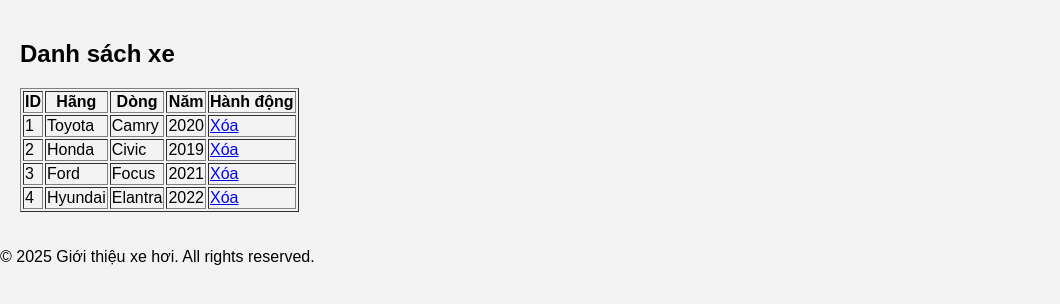
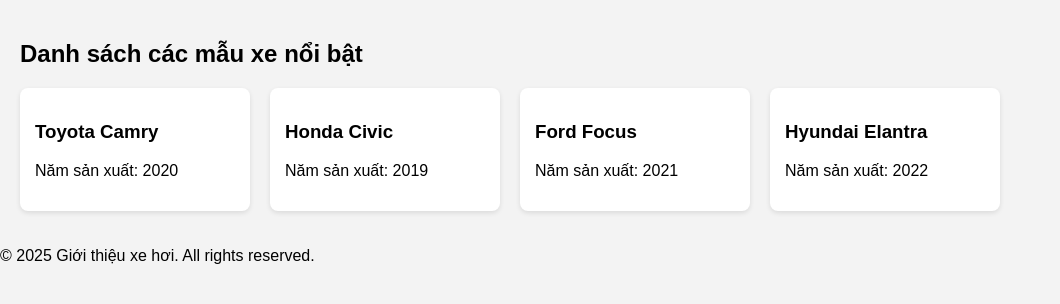
Before and after one commit to NguyenCoZy/web_flask, a Flask app: page / in a window 1280 px wide. Shown: the part 138-442 px from the top of the page, without its empty margins (0-1060 px from the left). Run offline with Flask 3, Linux system fonts and the light colour scheme.

Commit message:
Update index.html

```diff
--- a/templates/index.html
+++ b/templates/index.html
@@ -1,16 +1,12 @@
 {% extends "base.html" %}
 {% block content %}
-<h2>Danh sách xe</h2>
-<table border="1">
-    <tr><th>ID</th><th>Hãng</th><th>Dòng</th><th>Năm</th><th>Hành động</th></tr>
+<h2>Danh sách các mẫu xe nổi bật</h2>
+<div class="car-list">
     {% for car in cars %}
-    <tr>
-        <td>{{ car["id"] }}</td>
-        <td>{{ car["brand"] }}</td>
-        <td>{{ car["model"] }}</td>
-        <td>{{ car["year"] }}</td>
-        <td><a href="{{ url_for('delete_car', car_id=car["id"]) }}">Xóa</a></td>
-    </tr>
+    <div class="car-card">
+        <h3>{{ car.brand }} {{ car.model }}</h3>
+        <p>Năm sản xuất: {{ car.year }}</p>
+    </div>
     {% endfor %}
-</table>
+</div>
 {% endblock %}
```
